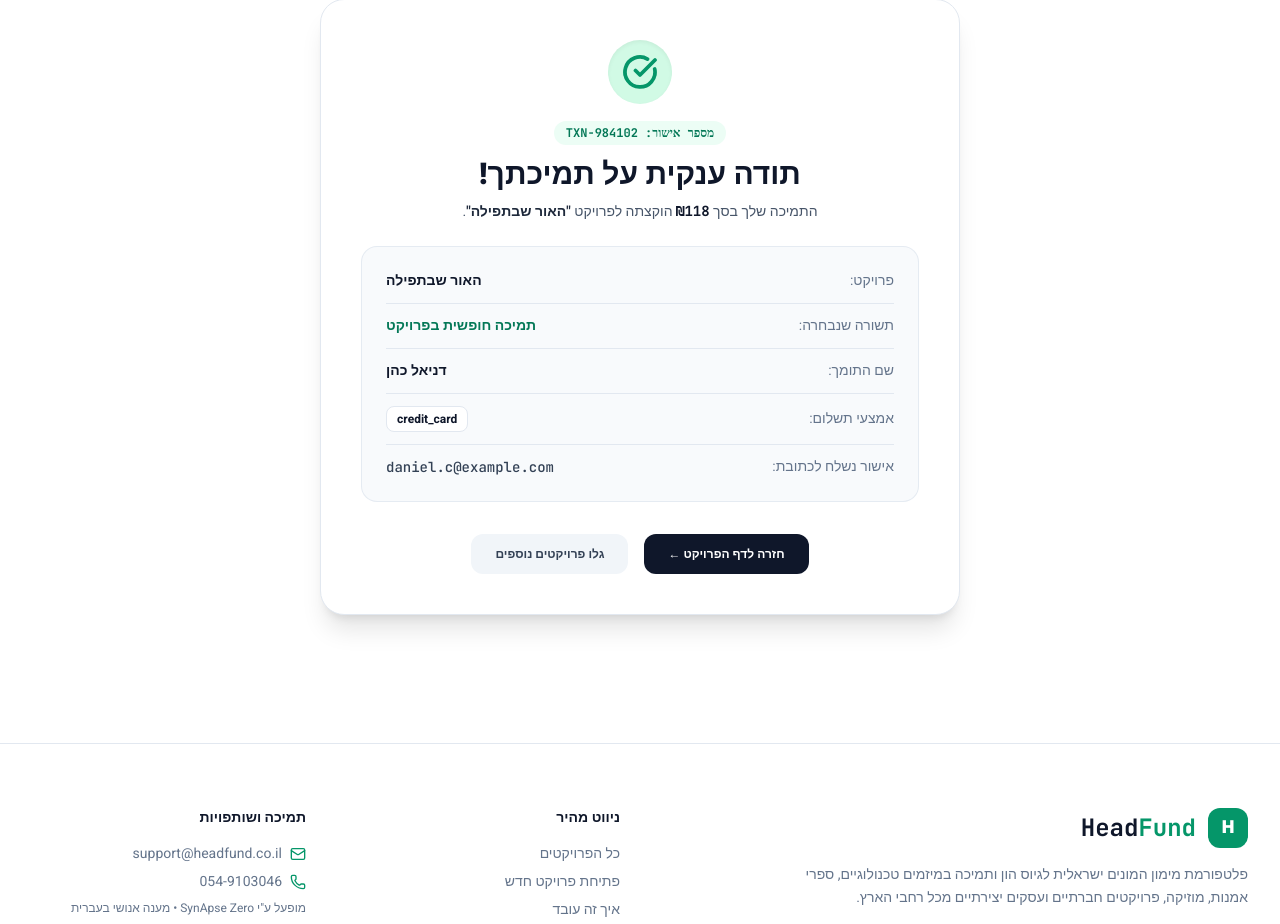
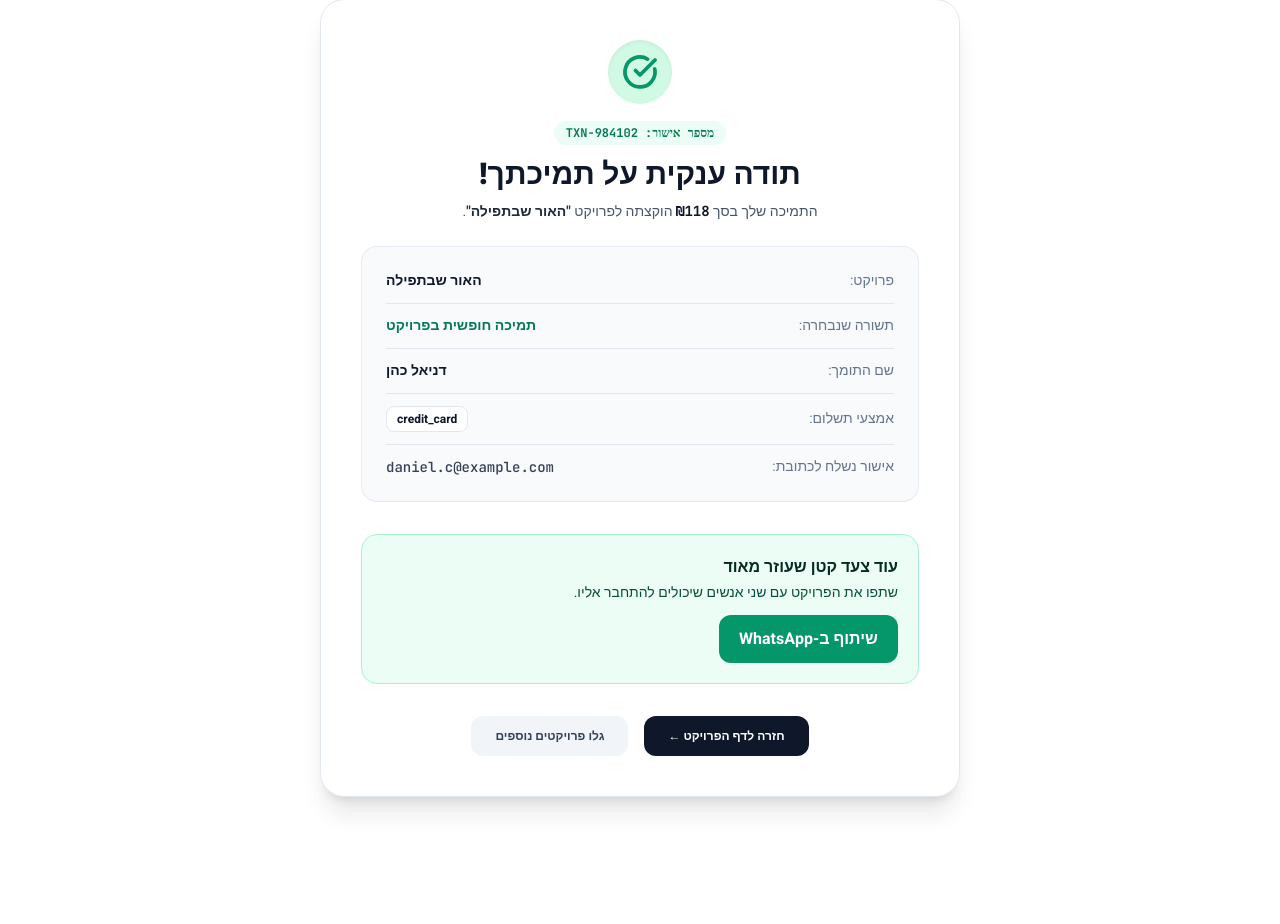
Before and after one commit to yacovdroridev/crowdfund-platform, a Flask app: page /success/1 in a window 1280 px wide. Shown: the part 179-1103 px from the top of the page. Run offline with Flask 3, Linux system fonts and the light colour scheme; data comes from the database, SQL or seed files in the repository; some libraries are stand-ins or nearby versions; some web fonts are replaced.

Commit message:
Track purchases and encourage post-purchase sharing
Add a share prompt for completed pledges with WhatsApp link.

```diff
--- a/templates/success.html
+++ b/templates/success.html
@@ -137,6 +137,14 @@
       </div>
     </div>
 
+    {% if pledge.payment_status == 'completed' %}
+    <div class="mb-8 rounded-2xl border border-emerald-200 bg-emerald-50 p-5 text-right">
+      <h2 class="font-black text-emerald-950">עוד צעד קטן שעוזר מאוד</h2>
+      <p class="text-sm text-emerald-900 mt-1">שתפו את הפרויקט עם שני אנשים שיכולים להתחבר אליו.</p>
+      <a href="https://wa.me/?text={{ ('תמכתי עכשיו בפרויקט «' ~ pledge.project_title ~ '» ב-HeadFund. אולי גם זה ידבר אליך: ' ~ url_for('project_detail', slug=pledge.project_slug, _external=True))|urlencode }}" target="_blank" rel="noopener" onclick="hfTrack('share_after_purchase', {project_slug: {{ pledge.project_slug|tojson }}})" class="inline-flex mt-3 px-5 py-3 rounded-xl bg-emerald-600 text-white font-bold">שיתוף ב-WhatsApp</a>
+    </div>
+    {% endif %}
+
     <!-- Action Buttons -->
     <div class="flex flex-col sm:flex-row items-center justify-center gap-4">
       <a href="{{ url_for('project_detail', slug=pledge.project_slug) }}" class="w-full sm:w-auto px-6 py-3 rounded-xl bg-slate-900 hover:bg-slate-800 text-white font-bold text-xs transition-colors">
@@ -165,6 +173,7 @@
 
   // If user is on mobile and chose Bit/Paybox, try automatic launch
   document.addEventListener('DOMContentLoaded', () => {
+    {% if pledge.payment_status == 'completed' %}hfTrack('purchase', {transaction_id: {{ pledge.transaction_id|tojson }}, value: {{ pledge.amount|float }}, currency: 'ILS', project_slug: {{ pledge.project_slug|tojson }}});{% endif %}
     const isMobile = /iPhone|iPad|iPod|Android/i.test(navigator.userAgent);
     const paymentMethod = "{{ pledge.payment_method }}";
 
```
